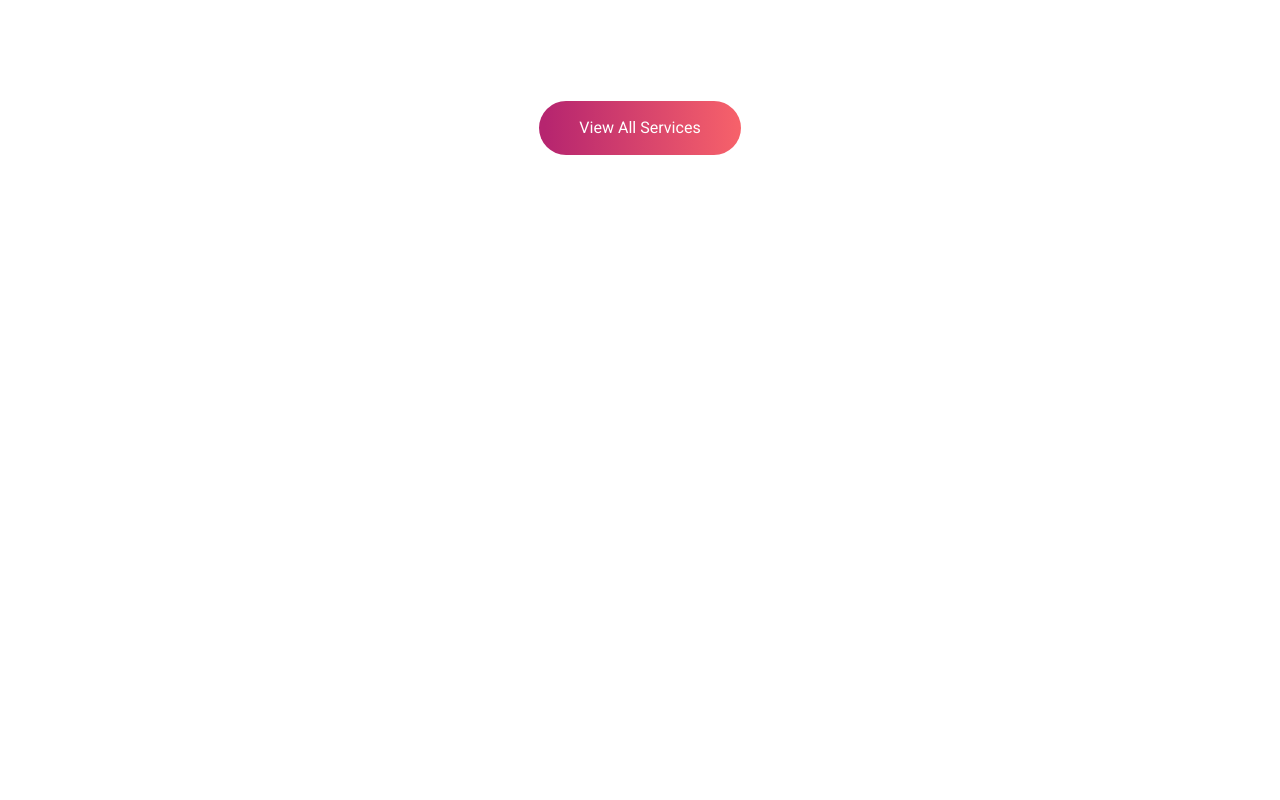
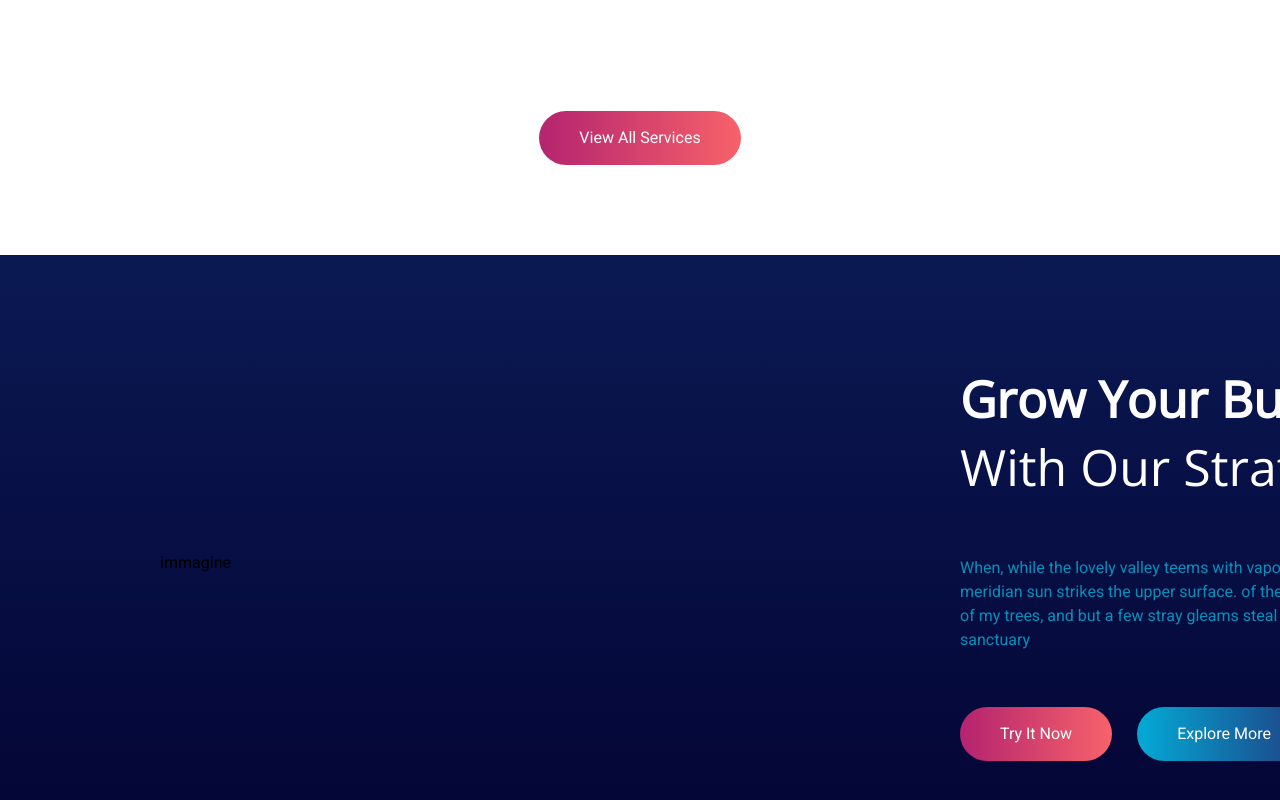
Before and after one commit to CaldatoLuca/proj-html-vuejs, a Vue app: page / in a window 1280 px wide. Shown: the part 1734-2534 px from the top of the page. Before the commit the page ends 1969 px from the top, so only its background shows below. Built offline with nearby package versions, Linux system fonts and the light colour scheme.

Commit message:
feat: start your project text

```diff
--- a/src/components/CommonTitleTextBtns.vue
+++ b/src/components/CommonTitleTextBtns.vue
@@ -7,11 +7,9 @@ export default {
 <template>
   <!-- title -->
   <div class="title text-white">
-    <h1>
-      {{ text.title1 }}
-      <span class="fw-n">{{ text.title2 }}</span>
-      {{ text.title3 }}
-    </h1>
+    <h1 v-if="text.title1 !== ''">{{ text.title1 }}</h1>
+    <h1 v-if="text.title2 !== ''" class="fw-n">{{ text.title2 }}</h1>
+    <h1 v-if="text.title3 !== ''">{{ text.title3 }}</h1>
   </div>
 
   <!-- blue text -->
--- a/src/components/Main.vue
+++ b/src/components/Main.vue
@@ -1,10 +1,12 @@
 <script>
 import MainJumbo from "./MainJumbo.vue";
 import MainSection1 from "./MainSection1.vue";
+import MainSection2 from "./MainSection2.vue";
 export default {
   components: {
     MainJumbo,
     MainSection1,
+    MainSection2,
   },
 };
 </script>
@@ -17,6 +19,9 @@ export default {
 
     <!-- Section 1 -->
     <MainSection1 />
+
+    <!-- Section 2 -->
+    <MainSection2 />
   </main>
 </template>
 
--- a/src/components/MainSection1.vue
+++ b/src/components/MainSection1.vue
@@ -63,9 +63,10 @@ export default {
 
 <style scoped lang="scss">
 .our-services {
-  padding: 60px 0 80px 0;
+  padding: 70px 0 90px 0;
   .our-services-cards {
     margin: 100px 0 150px 0;
+
     .card {
       width: 15%;
     }
--- /dev/null
+++ b/src/components/MainSection2.vue
@@ -0,0 +1,56 @@
+<script>
+import CommonTitleTextBtns from "./CommonTitleTextBtns.vue";
+export default {
+  data() {
+    return {
+      commonTitleTextBts: {
+        title1: "Grow Your Business",
+        title2: "With Our Strategy",
+        textBlue:
+          " When, while the lovely valley teems with vapour around meand the meridian sun strikes the upper surface. of the impenetrable foliage of my trees, and but a few stray gleams steal into the inner sanctuary",
+        btn1: "Try It Now",
+        btn2: "Explore More",
+      },
+    };
+  },
+  components: {
+    CommonTitleTextBtns,
+  },
+};
+</script>
+
+<template>
+  <section class="start-your-project">
+    <div class="container flex justify-content-around align-items-center">
+      <!-- *left part -->
+      <div class="left-syp">
+        <div>immagine</div>
+      </div>
+
+      <!-- *right part image -->
+      <div class="right-syp">
+        <CommonTitleTextBtns :text="commonTitleTextBts" />
+      </div>
+    </div>
+  </section>
+</template>
+
+<style scoped lang="scss">
+@use "../assets/scss/partials/variables" as *;
+.start-your-project {
+  padding: 110px 0 150px 0;
+  background: linear-gradient(0deg, $bg-blue-dark 0%, $bg-blue-light 100%);
+  .left-syp {
+    width: 30%;
+  }
+  .right-syp {
+    width: 30%;
+    :deep(.title) {
+      margin-bottom: 55px;
+    }
+    :deep(.text-blue) {
+      margin-bottom: 55px;
+    }
+  }
+}
+</style>
```
Also changed, not shown: src/components/CommonBtn.vue (deleted).
